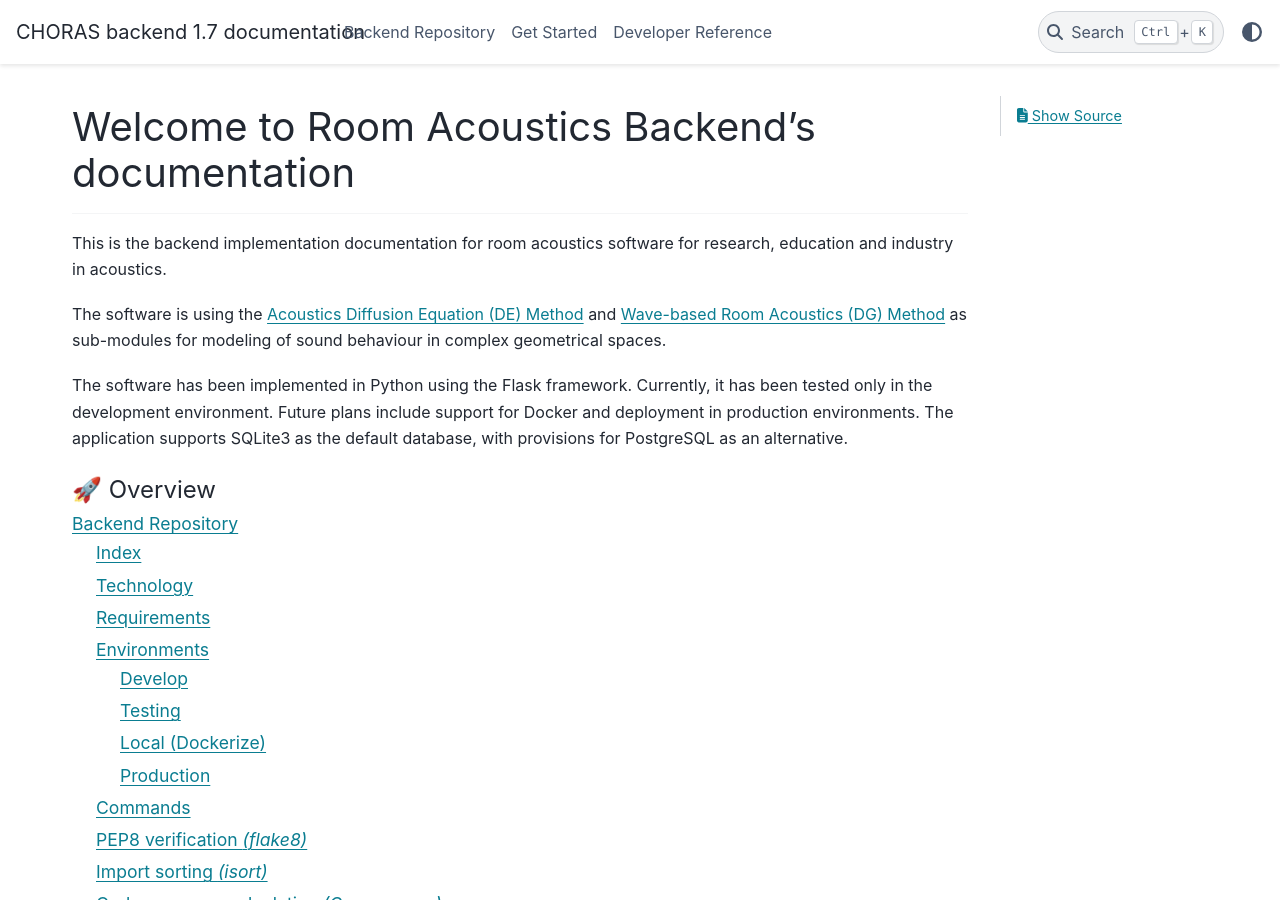
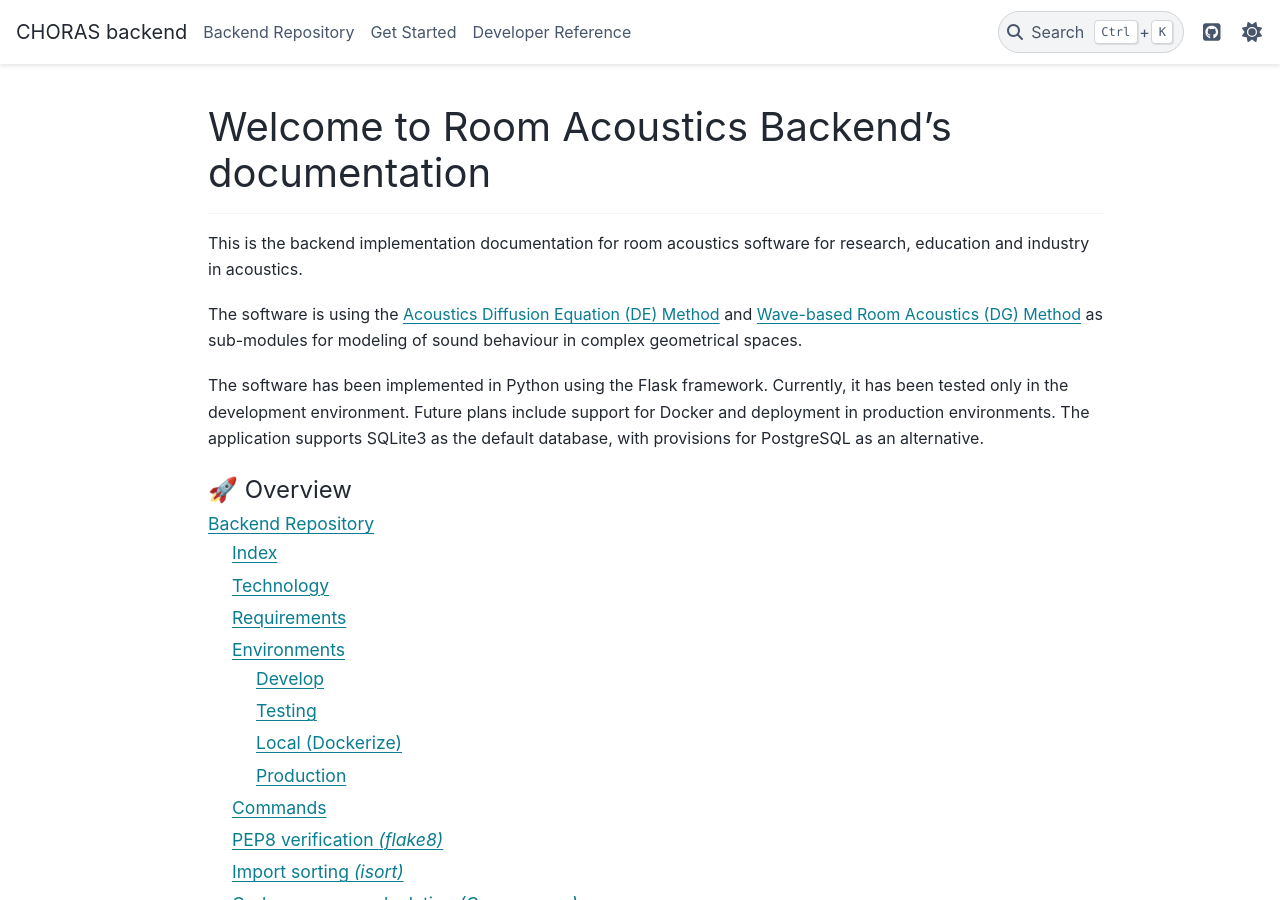
Before and after one commit to nicolas-f/choras_backend, a Sphinx documentation site: the page built from docs/source/index.rst, in a window 1280 px wide and 900 px high. Built offline with Sphinx 7.4.7 and the PyData theme 0.15.4, drawn with Linux system fonts in a browser that asks for light colours.

Commit message:
Update pydata related configuration in conf.py

```diff
--- a/docs/source/conf.py
+++ b/docs/source/conf.py
@@ -31,3 +31,28 @@ exclude_patterns = []
 
 html_theme = "pydata_sphinx_theme"
 html_static_path = ["_static"]
+html_title = "CHORAS backend"
+
+html_theme_options = {
+    "navbar_start": ["navbar-logo"],
+    "navbar_end": ["navbar-icon-links", "theme-switcher"],
+    "navbar_align": "left",
+    "icon_links": [
+        {
+          "name": "GitHub",
+          "url": "https://github.com/choras-org/backend",
+          "icon": "fa-brands fa-square-github",
+          "type": "fontawesome",
+        },
+    ],
+    # Configure secondary (right) side bar
+    "show_toc_level": 3,  # Show all subsections of notebooks
+    "secondary_sidebar_items": ["page-toc"],  # Omit 'show source' link that that shows notebook in json format
+    "navigation_with_keys": True,
+    # Configure navigation depth for section navigation
+    "navigation_depth": 2,
+}
+
+html_context = {
+   "default_mode": "light"
+}
```
